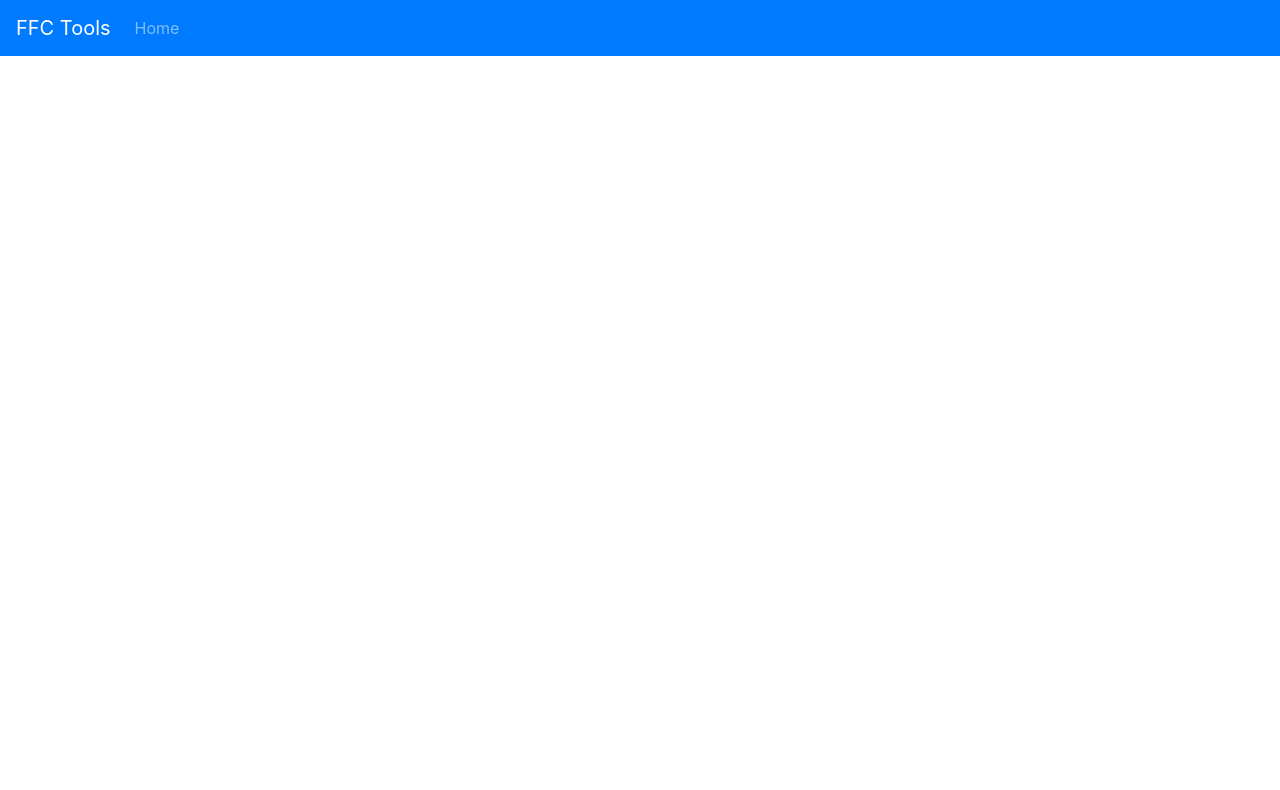
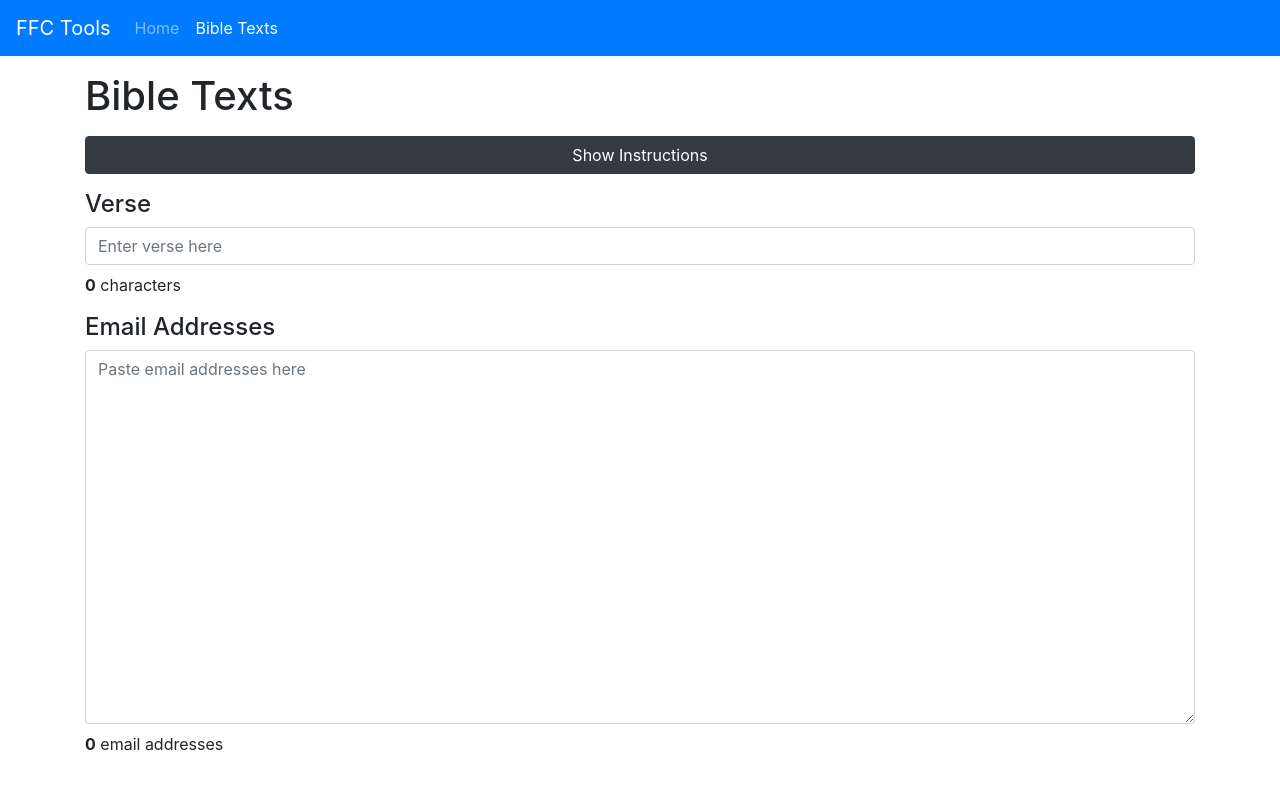
Before and after one commit to faithfc/ffc-tools, a Vue app: page /texts in a window 1280 px wide. Shown: the top 790 px of the page. Built offline with nearby package versions, Linux system fonts and the light colour scheme.

Commit message:
Add Bible Texts page

```diff
--- /dev/null
+++ b/src/components/BibleTexts.vue
@@ -0,0 +1,118 @@
+<script lang="ts">
+import Vue from 'vue'
+import { BIconBoxArrowUpRight } from 'bootstrap-vue'
+
+function splitEmails(emailsStr: string) {
+  const emails = emailsStr.split('; ')
+  const vtextEmails = emails.filter((email) => email.includes('@vtext.com'))
+  const otherEmails = emails.filter((email) => !email.includes('@vtext.com'))
+
+  const groupedVtextEmails = []
+  while (vtextEmails.length) {
+    const nextGroup = []
+    for (let i = 0; i < 10; i++) {
+      const nextEmail = vtextEmails.shift()
+      if (!nextEmail) break
+      nextGroup.push(nextEmail)
+    }
+    if (!nextGroup.length) break
+    groupedVtextEmails.push(nextGroup)
+  }
+
+  const vtextEmailsStrArray = groupedVtextEmails.map((group) => group.join(';'))
+  const otherEmailsStr = otherEmails.join(';')
+
+  const emailsArray = vtextEmailsStrArray.slice()
+  if (otherEmailsStr.length > 0) {
+    emailsArray.push(otherEmailsStr)
+  }
+
+  return emailsArray
+}
+
+export default Vue.extend({
+  name: 'BibleTexts',
+  components: {
+    BIconBoxArrowUpRight,
+  },
+  data() {
+    return {
+      targetEmailsStr: '',
+      verseText: '',
+      clickedBatches: <number[]>[],
+    }
+  },
+  computed: {
+    emailCount() {
+      return this.targetEmailsStr
+          .split('; ')
+          .filter((email) => email.trim().length > 0)
+          .length
+    },
+    groupedEmails(): string[] {
+      return splitEmails(this.targetEmailsStr)
+    },
+    isVerseInvalid() {
+      return this.verseText.trim().length > 160
+    },
+  },
+  methods: {
+    encodeMailToLink(emailsStr: string) {
+      const encodedBody = encodeURIComponent(this.verseText.trim())
+      return `mailto:?bcc=${emailsStr}&body=${encodedBody}`
+    },
+    registerBatchClicked(batchIndex: number) {
+      if (this.clickedBatches.includes(batchIndex)) return
+      this.clickedBatches.push(batchIndex)
+    },
+  },
+  watch: {
+    targetEmailsStr() {
+      this.clickedBatches = []
+    },
+  },
+})
+</script>
+
+<template>
+  <div>
+    <div class="my-3">
+      <h4>Verse</h4>
+      <b-input
+          v-model="verseText"
+          class="mb-2"
+          placeholder="Enter verse here"
+          :state="isVerseInvalid ? false : null"
+      />
+      <p :class="{ 'text-danger': isVerseInvalid }">
+        <strong>{{ verseText.trim().length }}</strong> characters
+      </p>
+    </div>
+
+    <div class="my-3">
+      <h4>Email Addresses</h4>
+      <b-textarea
+          v-model="targetEmailsStr"
+          placeholder="Paste email addresses here"
+          rows="15"
+          class="mb-2"
+      />
+      <strong>{{ emailCount }}</strong> email addresses
+    </div>
+
+    <b-list-group
+        v-if="emailCount > 0 && verseText.trim().length > 0 && !isVerseInvalid"
+        class="my-3"
+    >
+      <b-list-group-item
+          v-for="(emailGroup, i) in groupedEmails"
+          :key="emailGroup"
+          :href="encodeMailToLink(emailGroup)"
+          @click="registerBatchClicked(i)"
+          :variant="clickedBatches.includes(i) ? 'secondary' : undefined"
+      >
+        <b-icon-box-arrow-up-right /> Send Batch {{ i + 1 }}
+      </b-list-group-item>
+    </b-list-group>
+  </div>
+</template>
--- a/src/components/MainNavbar.vue
+++ b/src/components/MainNavbar.vue
@@ -12,6 +12,10 @@ export default {
         {
           route: '/',
           name: 'Home',
+        },
+        {
+          route: '/texts',
+          name: 'Bible Texts',
         },
       ],
     }
--- a/src/router/index.ts
+++ b/src/router/index.ts
@@ -1,6 +1,7 @@
 import Vue from 'vue'
 import VueRouter from 'vue-router'
 import HomeView from '../views/HomeView.vue'
+import BibleTextsView from '../views/BibleTextsView.vue'
 
 Vue.use(VueRouter)
 
@@ -13,6 +14,11 @@ const router = new VueRouter({
       name: 'home',
       component: HomeView,
     },
+    {
+      path: '/texts',
+      name: 'texts',
+      component: BibleTextsView,
+    },
   ],
 })
 
--- /dev/null
+++ b/src/views/BibleTextsView.vue
@@ -0,0 +1,61 @@
+<script lang="ts">
+import Vue from 'vue'
+import BibleTexts from '@/components/BibleTexts.vue'
+
+export default Vue.extend({
+  name: 'BibleTextsView',
+  components: {
+    BibleTexts,
+  },
+  data() {
+    return {
+      showInstructions: false,
+    }
+  },
+})
+</script>
+
+<template>
+  <b-container>
+    <main>
+      <h1 class="my-3">Bible Texts</h1>
+
+      <div class="my-3">
+        <b-button
+            variant="dark"
+            class="btn-block"
+            @click="showInstructions = !showInstructions"
+        >
+          {{ showInstructions ? 'Hide' : 'Show' }} Instructions
+        </b-button>
+        <b-collapse id="instructions" v-model="showInstructions">
+          <b-card class="mt-2">
+            <b-card-text>
+              <ol class="mb-0">
+                <li>
+                  In ChurchTeams, find the appropriate Bible Verse Texts group. Open the group, click on
+                  <strong>Communicate</strong> &rarr; <strong>Text Message</strong> &rarr; <strong>Free Texting
+                  via Email</strong> &rarr; <strong>Text via your Email</strong> &rarr; <strong>Confirm</strong>.
+                </li>
+                <li>
+                  Once Outlook opens, copy all of the email addresses in the <strong>To</strong> field. Close the
+                  Outlook window. Paste those email addresses into the <strong>Email addresses</strong> field below.
+                </li>
+                <li>
+                  Type the verse into the <strong>Verse</strong> field below. <em>Be sure to replace quotation marks
+                  and apostrophes in the verse text if you copy it from somewhere.</em>
+                </li>
+                <li>
+                  Click on each of the <strong>Send Batch #</strong> buttons that appear. For each one, once the Outlook
+                  window opens, <em>change the value in the <strong>From</strong> field to office@faithfc.org</em>.
+                </li>
+              </ol>
+            </b-card-text>
+          </b-card>
+        </b-collapse>
+      </div>
+
+      <bible-texts />
+    </main>
+  </b-container>
+</template>
```
